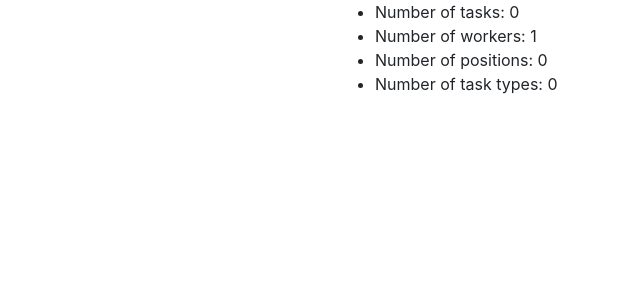
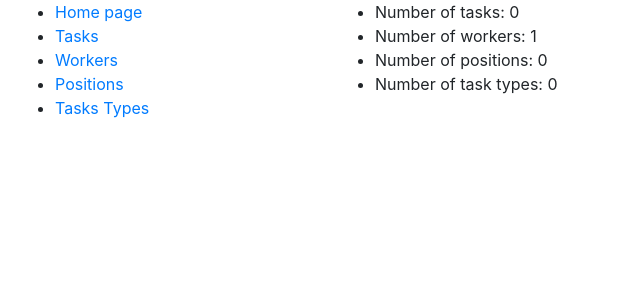
Before and after one commit to voboian/IT-Company-Task-Manager, a Django app: page / in a window 1280 px wide. Shown: the top 300 px of the page, without its empty margins (0-640 px from the left). Run offline with Django 5.2, Linux system fonts and the light colour scheme; the visitor is signed in with stand-in values (Sample User, id 1); data comes from the database, SQL or seed files in the repository; data that the repository does not hold is empty.

Commit message:
add str method for all class

```diff
--- a/tasks/models.py
+++ b/tasks/models.py
@@ -5,13 +5,22 @@ from django.db import models
 class TaskType(models.Model):
     name = models.CharField(max_length=255)
 
+    def __str__(self):
+        return self.name
+
 
 class Position(models.Model):
     name = models.CharField(max_length=255)
 
+    def __str__(self):
+        return self.name
+
 
 class Worker(AbstractUser):
     position = models.ForeignKey(Position, on_delete=models.CASCADE, related_name="workers", null=True, blank=True)
+
+    def __str__(self):
+        return self.username
 
 
 class Task(models.Model):
@@ -29,3 +38,6 @@ class Task(models.Model):
     priority = models.CharField(max_length=10, choices=PRIORITY_CHOICES)
     task_type = models.ForeignKey(TaskType, on_delete=models.CASCADE, related_name="tasks")
     assignees = models.ManyToManyField(Worker, related_name="tasks")
+
+    def __str__(self):
+        return self.name
--- a/templates/base.html
+++ b/templates/base.html
@@ -10,6 +10,9 @@
 <div class="container-fluid">
   <div class="row">
     <div class="col-sm-3">
+      {% block sidebar %}
+        {% include 'includes/sidebar.html' %}
+      {% endblock %}
     </div>
     <div class="col-sm-9">
       {% block content %}
--- a/templates/includes/sidebar.html
+++ b/templates/includes/sidebar.html
@@ -1,10 +1,17 @@
-<!DOCTYPE html>
-<html lang="en">
-<head>
-  <meta charset="UTF-8">
-  <title>Title</title>
-</head>
-<body>
-
-</body>
-</html>
+<ul class="sidebar">
+  <li>
+    <a href="{% url 'tasks:index' %}">Home page</a>
+  </li>
+  <li>
+    <a href="#">Tasks</a>
+  </li>
+  <li>
+    <a href="#">Workers</a>
+  </li>
+  <li>
+    <a href="#">Positions</a>
+  </li>
+  <li>
+    <a href="#">Tasks Types</a>
+  </li>
+</ul>
```
